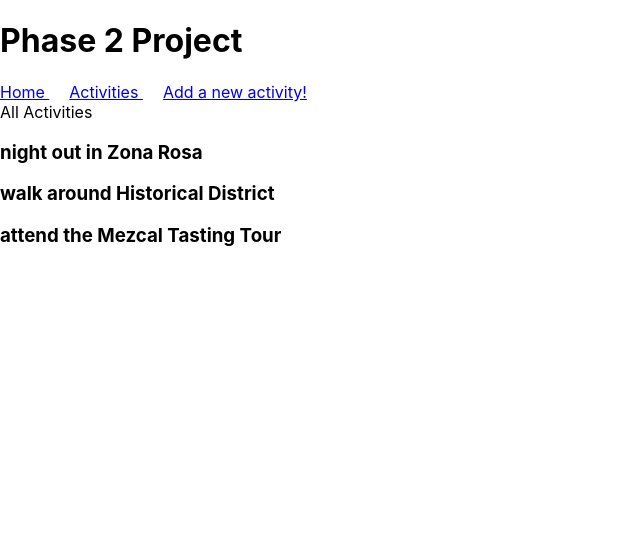
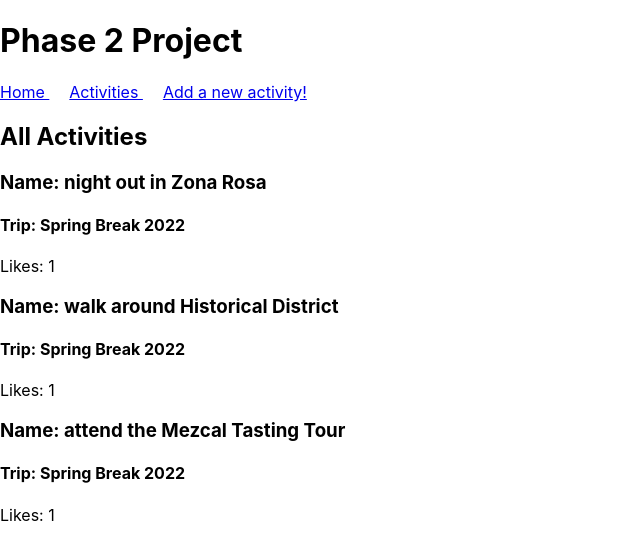
Before and after one commit to ttuannguyen/travelster-frontend, a React (Create React App) app: page /activities in a window 1280 px wide. Shown: the top 560 px of the page, without its empty margins (0-640 px from the left). Built offline with nearby package versions, Linux system fonts and the light colour scheme; data requests are answered from the project's data file; the HTML template or start-up script is replaced by a standard one.

Commit message:
compose content for the form for submissions

```diff
--- a/src/App.js
+++ b/src/App.js
@@ -11,13 +11,14 @@ import { useEffect, useState } from "react";
 const App = () => {
 
   const [activities, setActivities] = useState([]);
+  const url = 'http://localhost:3000/data';
 
 
   useEffect(() => {
-    fetch('http://localhost:3000/data')
+    fetch(url)
     .then(res => res.json())
     .then(data => {
-      console.log(data)
+      //console.log(data)
       {setActivities(data)}}
   )}, [])
 
--- a/src/components/Activities.jsx
+++ b/src/components/Activities.jsx
@@ -5,13 +5,12 @@ import Activity from './Activity'
 
 const Activities = ({ activities }) => {
 
-  //console.log(activities)
   const allActivities = activities.map(activity => <Activity key={activity.id} activity={activity} />)
-  console.log(allActivities)
+  //console.log(allActivities)
 
   return (
     <div>
-      All Activities
+      <h2>All Activities</h2>
       {allActivities}
     </div>
   )
--- a/src/components/Activity.jsx
+++ b/src/components/Activity.jsx
@@ -2,7 +2,11 @@ import React from 'react'
 
 const Activity = ({activity}) => {
   return (
-    <h3>{activity.name}</h3>
+    <div>
+      <h3>Name: {activity.name}</h3>
+      <h4>Trip: {activity.trip}</h4>
+      <p>Likes: {activity.likes}</p>
+    </div>
   )
 }
 
--- a/src/components/Form.jsx
+++ b/src/components/Form.jsx
@@ -1,8 +1,17 @@
-import React from 'react'
+import React from 'react';
 
 const Form = () => {
   return (
-    <div>Form</div>
+    <div>
+      <h2>Add an activity</h2>
+      <form>
+        <label>Name</label>
+        <input type='text' />
+        <input type='submit'/>
+      </form>
+    </div>
+
+
   )
 }
 
```
